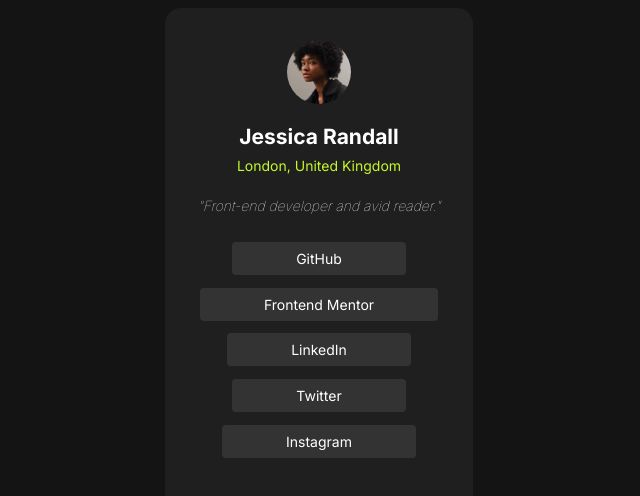
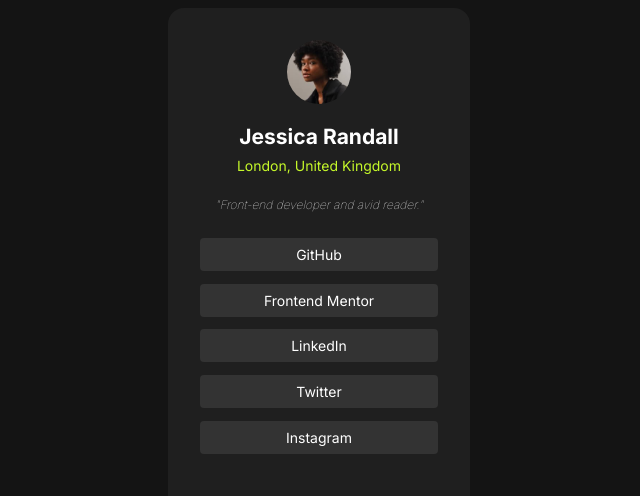
Before and after one commit to rae-dim/Social-links-profile, a plain HTML site: page index.html in a window 1280 px wide. Shown: the whole page, without its empty margins (321-961 px from the left). Drawn offline with Linux system fonts and the light colour scheme.

Commit message:
some edits

```diff
--- a/index.css
+++ b/index.css
@@ -1,3 +1,9 @@
+*,
+*::before,
+*::after {
+    box-sizing: border-box;
+}
+
 :root{
     --ff: "Inter";
 }
@@ -52,6 +58,7 @@
     align-items: end;
     padding-top: 0.1rem;
     margin-top: 0.6rem;
+    font-size: 12px;
 
 }
 
@@ -79,18 +86,17 @@
 }
 
 .so-link{
-    display: inline-block;
+    display: block;
+    width: 100%;
     text-decoration: none;
     color: inherit;
-    background-color:hsl(0, 0%, 20%);
+    background:hsl(0, 0%, 20%);
     border-radius: 0.25rem;
     padding: 0.5rem 4rem;
-    transition: transform 250ms ease-in-out;
 }
 
 .so-links:hover{
-    background-color: hsl(75, 94%, 57%);
-
+    background: hsl(75, 94%, 57%);
 }
 
 .so-links:focus{
@@ -100,3 +106,5 @@
 .attribution{
     display: none;
 }
+
+@media
--- a/index.html
+++ b/index.html
@@ -21,7 +21,7 @@
   <div class="container">
     <section class="heading">
       <div class="avatar">
-        <img src="assets/images/avatar-jessica.jpeg">
+        <img src="assets/images/avatar-jessica.jpeg" alt="owners avater">
       </div>
       <div class="details">
       <h1>Jessica Randall</h1>
```
